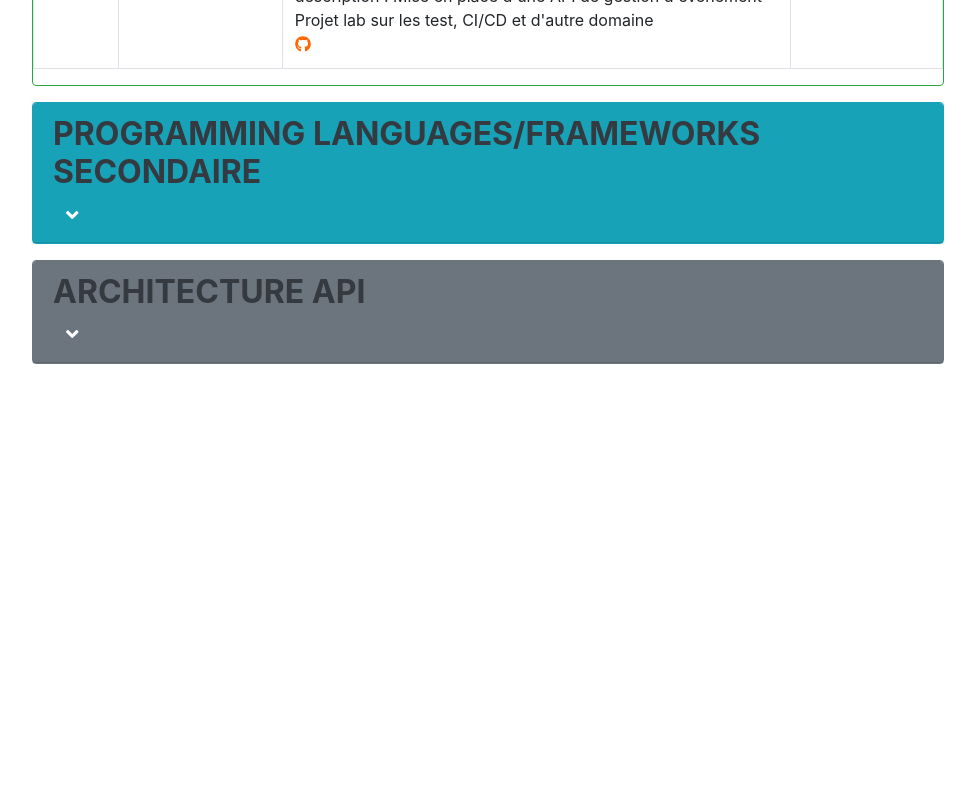
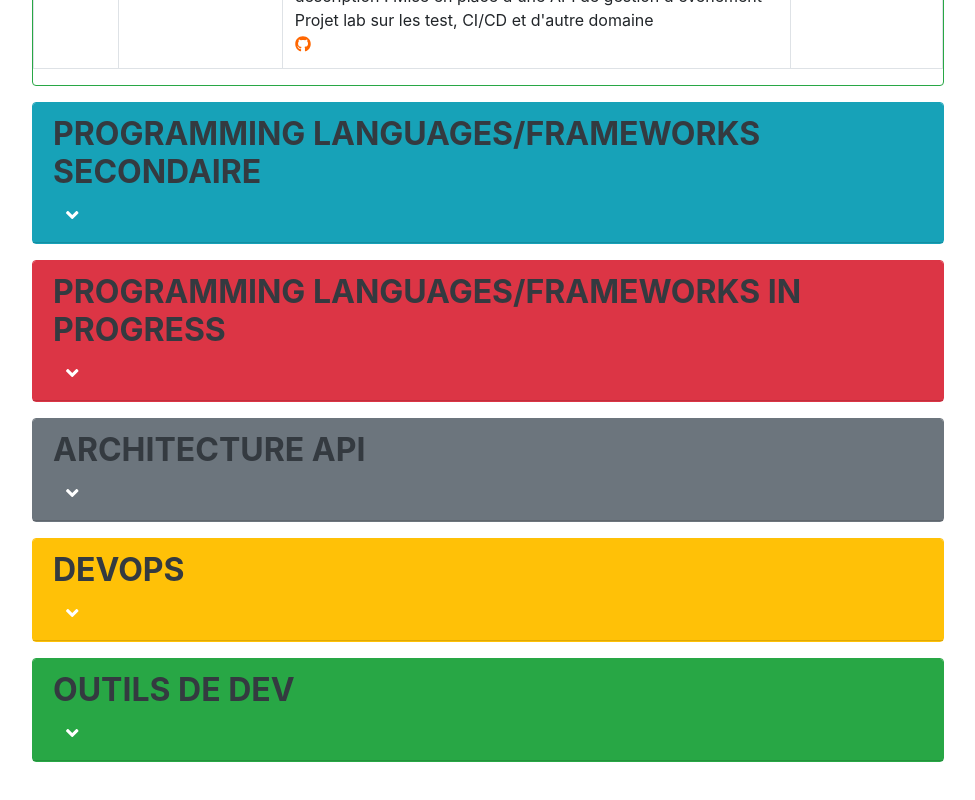
Before and after one commit to TheNoobProgrammeur/CV_react, a React (Create React App) app: page / in a window 1280 px wide. Shown: the part 3733-4533 px from the top of the page, without its empty margins (288-1263 px from the left). Before the commit the page ends 4161 px from the top, so only its background shows below. Built offline with nearby package versions, Linux system fonts and the light colour scheme; a web font is replaced by a local one.

Commit message:
fin des skills

```diff
--- a/src/components/Skills.tsx
+++ b/src/components/Skills.tsx
@@ -1,6 +1,13 @@
 import React from 'react';
 import {SkillsTable} from "./skillsTable/SkillsTable";
-import {listSkillsArchi, listSkillsPrincipal, listSkillsSecondaire} from "./skillsTable/listes/";
+import {
+    listSkillsArchi,
+    listSkillsDevops,
+    listSkillsInProgress,
+    listSkillsOutils,
+    listSkillsPrincipal,
+    listSkillsSecondaire
+} from "./skillsTable/listes/";
 export const Skills = () => {
 
     return <>
@@ -22,11 +29,27 @@ export const Skills = () => {
                 />
 
                 <SkillsTable
+                    titreTab={'Programming Languages/Frameworks In Progress'}
+                    listeSkills={listSkillsInProgress}
+                    initOpen={false} type={"danger"} projectCol={true}
+                />
+
+                <SkillsTable
                     titreTab={'Architecture API'}
                     listeSkills={listSkillsArchi}
                     initOpen={false} type={"secondary"} projectCol={false}
                 />
 
+                <SkillsTable
+                    titreTab={'Devops'}
+                    listeSkills={listSkillsDevops}
+                    initOpen={false} type={"warning"} projectCol={false}
+                />
+                <SkillsTable
+                    titreTab={'Outils de dev'}
+                    listeSkills={listSkillsOutils}
+                    initOpen={false} type={"success"} projectCol={false}
+                />
             </div>
         </section>
     </>
--- a/src/components/icones/index.js
+++ b/src/components/icones/index.js
@@ -1,7 +1,7 @@
 import {FontAwesomeIcon} from "@fortawesome/react-fontawesome";
 import React from "react";
 import {Devicon} from "./specificIcon/DevIcon"
-import {flask, graphql, kotlin, latex, netlify, spring} from "./specificIcon/IconifyIcon";
+import {flask, graphql, kotlin, latex, netlify, spring, circle} from "./specificIcon/IconifyIcon";
 
 
 export const linkedinIcon = <i><FontAwesomeIcon icon={["fab", "linkedin-in"]} /></i>
@@ -33,7 +33,7 @@ export const angleUpIcon = <i><FontAwesomeIcon icon={["fas", "angle-up"]}/></i>
 export const angleDownIcon = <i><FontAwesomeIcon icon={["fas", "angle-down"]}/></i>
 export const dataBaseIcon = <i><FontAwesomeIcon icon={["fas", "database"]}/></i>
 export const codeIcon = <i><FontAwesomeIcon icon={["fas", "code"]}/></i>
-export const umlIcon = <i><FontAwesomeIcon icon={["fas", "project-diagrame"]}/></i>
+export const umlIcon = <i><FontAwesomeIcon icon={["fas", "project-diagram"]}/></i>
 
 export const reactIcon = <Devicon name="react" logoStyle="original"/>
 export const dockerIcon = <Devicon name="docker" logoStyle="plain"/>
@@ -50,6 +50,7 @@ export const postgresqlIcon = <Devicon name="postgresql" logoStyle="plain"/>
 export const debianIcon = <Devicon name="postgresql" logoStyle="plain"/>
 export const herokuIcon = <Devicon name="heroku" logoStyle="original"/>
 export const vagrantIcon = <Devicon name="vagrant" logoStyle="plain"/>
+export const travisIcon = <Devicon name="travis" logoStyle="plain"/>
 
 export const flaskIcon = flask;
 export const graphqlIcon = graphql;
@@ -57,3 +58,4 @@ export const springIcon = spring;
 export const kotlinIcon = kotlin;
 export const latexIcon = latex;
 export const netlifyIcon = netlify;
+export const circleIcon = circle;
--- a/src/components/icones/specificIcon/IconifyIcon.js
+++ b/src/components/icones/specificIcon/IconifyIcon.js
@@ -5,6 +5,7 @@ import kotlinIcone from '@iconify-icons/cib/kotlin';
 import latxIcone from '@iconify-icons/cib/latex';
 import firebaseIcone from '@iconify-icons/cib/firebase';
 import netlifyIcone from '@iconify-icons/cib/netlify';
+import circleIcone from '@iconify-icons/cib/circleci';
 
 import {Icon} from "@iconify/react";
 import React from "react";
@@ -16,5 +17,6 @@ const kotlin= <i><Icon icon={kotlinIcone} /></i>
 const latex= <i><Icon icon={latxIcone} /></i>
 const firebase= <i><Icon icon={firebaseIcone} /></i>
 const netlify= <i><Icon icon={netlifyIcone} /></i>
+const circle = <i><Icon icon={circleIcone} /></i>
 
-export {flask,graphql,spring,kotlin,latex,firebase,netlify}
+export {flask,graphql,spring,kotlin,latex,firebase,netlify,circle}
--- /dev/null
+++ b/src/components/skillsTable/listes/Outils.ts
@@ -0,0 +1,36 @@
+import {projectDomaine, projetVide} from "./const";
+import {dockerHubIcone, githubIcon, gitIcone, gitlabIcon, umlIcon} from "../../icones";
+
+const outilConst = {
+    domaine: projectDomaine.outil,
+    haveProject: false,
+    projet: projetVide
+}
+
+export const listSkillsOutils= [
+    {
+        icone: gitIcone ,
+        name: "Circle (CI)",
+        ...outilConst
+    },
+    {
+        icone: githubIcon ,
+        name: "Circle (CI)",
+        ...outilConst
+    },
+    {
+        icone: gitlabIcon ,
+        name: "Heroku (CD)",
+        ...outilConst
+    },
+    {
+        icone: dockerHubIcone ,
+        name: "Netlify (CD)",
+        ...outilConst
+    },
+    {
+        icone: umlIcon ,
+        name: "UML",
+        ...outilConst
+    }
+]
--- a/src/components/skillsTable/listes/const.ts
+++ b/src/components/skillsTable/listes/const.ts
@@ -1,7 +1,9 @@
 export const projectDomaine = {
     languages: "Langage",
     framwork: "Framework",
-    arch: "API Architecture"
+    arch: "API Architecture",
+    devops: "DEVOPS",
+    outil: "Outils de dev"
 };
 
 export const cadreProjet = {
--- /dev/null
+++ b/src/components/skillsTable/listes/devops.ts
@@ -0,0 +1,41 @@
+import {projectDomaine, projetVide} from "./const";
+import {circleIcon, dockerIcon, herokuIcon, netlifyIcon, travisIcon, vagrantIcon,} from "../../icones";
+
+const devopsConst = {
+    domaine: projectDomaine.devops,
+    haveProject: false,
+    projet: projetVide
+}
+
+export const listSkillsDevops= [
+    {
+        icone: circleIcon ,
+        name: "Circle (CI)",
+        ...devopsConst
+    },
+    {
+        icone: travisIcon ,
+        name: "Circle (CI)",
+        ...devopsConst
+    },
+    {
+        icone: herokuIcon ,
+        name: "Heroku (CD)",
+        ...devopsConst
+    },
+    {
+        icone: netlifyIcon ,
+        name: "Netlify (CD)",
+        ...devopsConst
+    },
+    {
+        icone: dockerIcon ,
+        name: "Docker",
+        ...devopsConst
+    },
+    {
+        icone: vagrantIcon ,
+        name: "Vagrant",
+        ...devopsConst
+    },
+]
--- /dev/null
+++ b/src/components/skillsTable/listes/inProgress.ts
@@ -0,0 +1,35 @@
+import {cadreProjet, projectDomaine, projetVide, urlGitHub} from "./const";
+import {dotnetIcon, githubIcon, goIcon, nodeIcon} from "../../icones";
+
+
+export const listSkillsInProgress= [
+    {
+        icone: goIcon,
+        name: 'Go',
+        domaine: projectDomaine.languages,
+        haveProject: true,
+        projet: {
+            nom: "Bot Discord",
+            cadre: cadreProjet.perso,
+            description: [
+                "Bot Discord qui me sert de lab en go",
+            ],
+            link: urlGitHub+'GoBot',
+            icone_depot: githubIcon
+        }
+    },
+    {
+        icone: dotnetIcon ,
+        name: 'DotNet',
+        domaine: projectDomaine.languages,
+        haveProject: false,
+        projet: projetVide
+    },
+    {
+        icone: nodeIcon ,
+        name: 'NodeJS',
+        domaine: projectDomaine.framwork,
+        haveProject: false,
+        projet: projetVide
+    },
+]
--- a/src/components/skillsTable/listes/index.ts
+++ b/src/components/skillsTable/listes/index.ts
@@ -1,3 +1,6 @@
 export {listSkillsPrincipal} from "./principal";
 export {listSkillsSecondaire} from "./secondaire";
 export {listSkillsArchi} from "./architecture";
+export {listSkillsDevops} from "./devops";
+export {listSkillsInProgress} from "./inProgress"
+export {listSkillsOutils} from "./Outils"
--- a/src/components/skillsTable/listes/secondaire.ts
+++ b/src/components/skillsTable/listes/secondaire.ts
@@ -5,7 +5,7 @@ import {
     githubIcon,
     htmlIcone,
     jsIcone,
-    kotlinIcon, latexIcon, oracleIcon,
+    kotlinIcon, latexIcon, oracleIcon, reactIcon,
     rIcone,
     springIcon
 } from "../../icones";
@@ -74,6 +74,20 @@ export const listSkillsSecondaire = [
         }
     },
     {
+        icone: reactIcon ,
+        name: 'React',
+        domaine: projectDomaine.framwork,
+        haveProject: true,
+        projet: {
+            nom: "Mon CV",
+            cadre: cadreProjet.univeristaire,
+            description: [
+                "Vous êtes entrain de le lire ^^"],
+            link: urlGitHub+"CV_react",
+            icone_depot: githubIcon
+        }
+    },
+    {
         icone: jsIcone ,
         name: 'Javascript',
         domaine: projectDomaine.languages,
```
